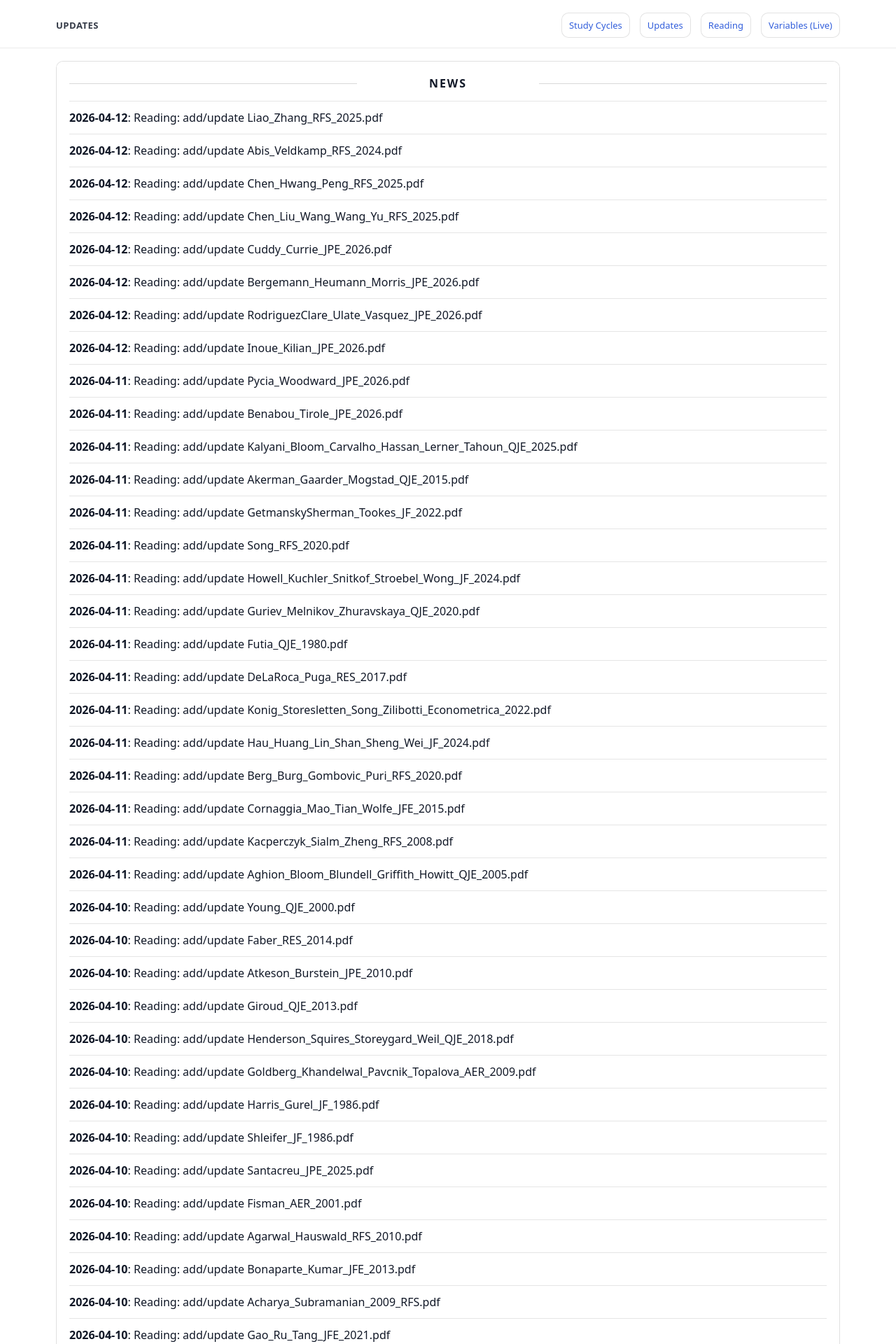
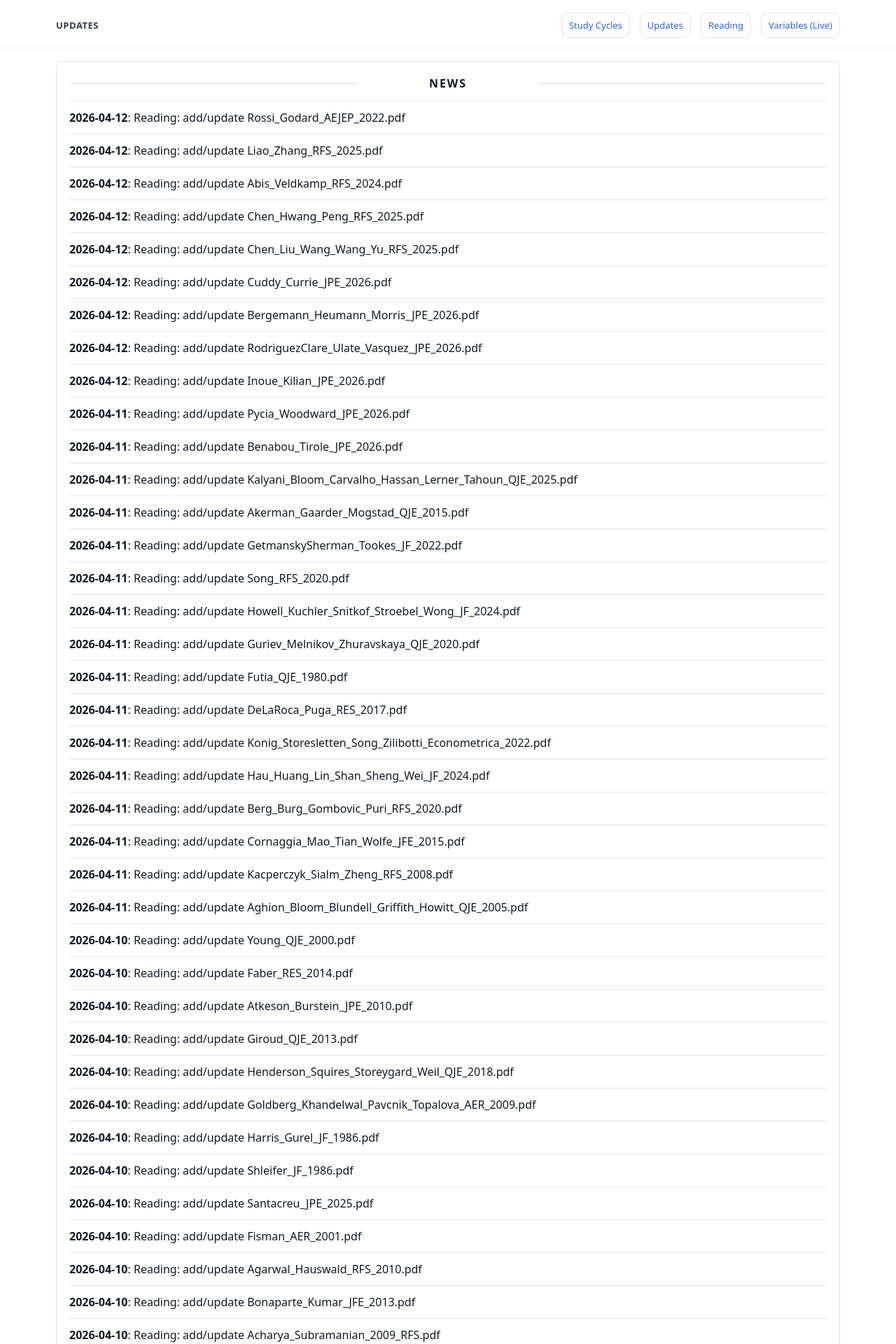
Before and after one commit to yaxinzn/study-archive, a Jekyll site: the page built from updates/index.md, in a window 1280 px wide. Shown: the top 1920 px of the page at 70% size. Built offline with Jekyll 4.4.1, drawn with Linux system fonts in a browser that asks for light colours; some of the changed text lies outside the part shown.

Commit message:
chore: update NEWS feed

```diff
--- a/_data/news.yml
+++ b/_data/news.yml
@@ -1,4 +1,7 @@
 # Auto-generated update history (sorted newest -> oldest). Do not edit manually.
+- ts: "1775986976"
+  date: "2026-04-12"
+  title: "Reading: add/update Rossi_Godard_AEJEP_2022.pdf"
 - ts: "1775985826"
   date: "2026-04-12"
   title: "Reading: add/update Liao_Zhang_RFS_2025.pdf"
```
